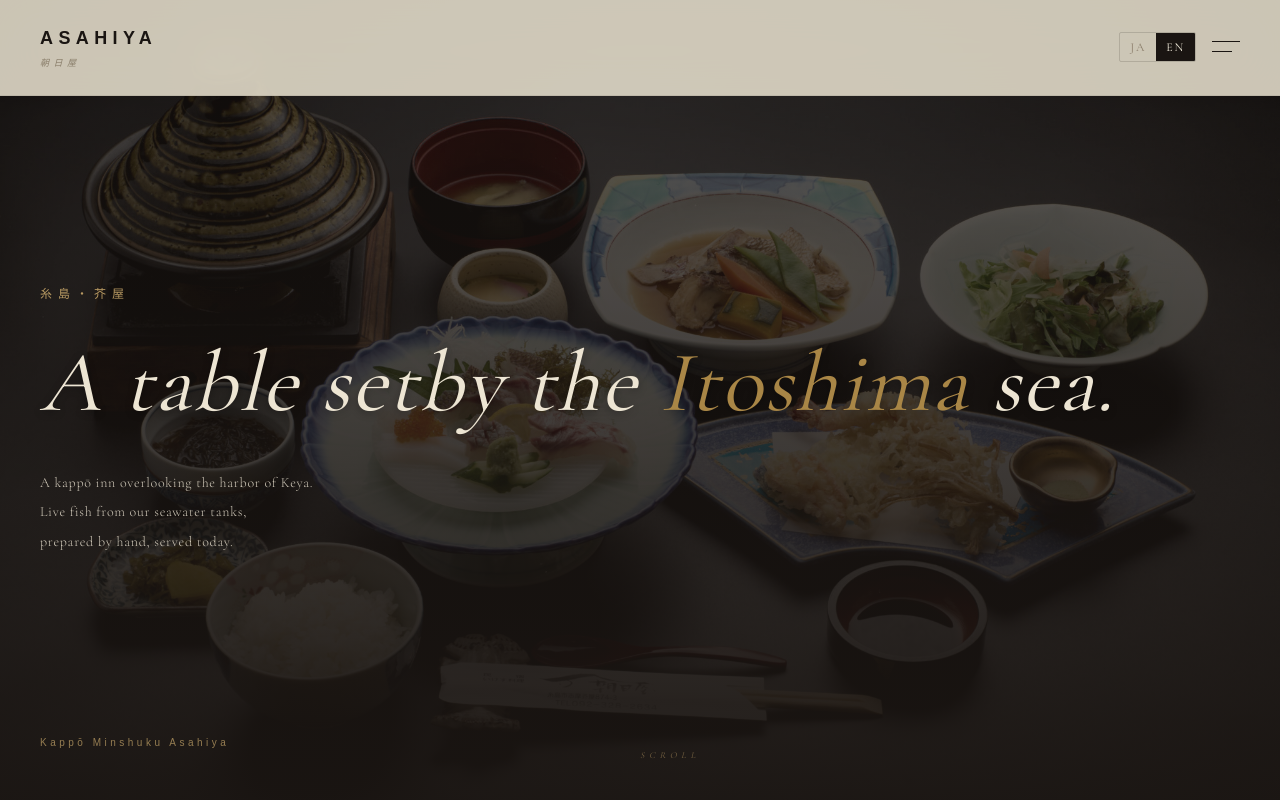
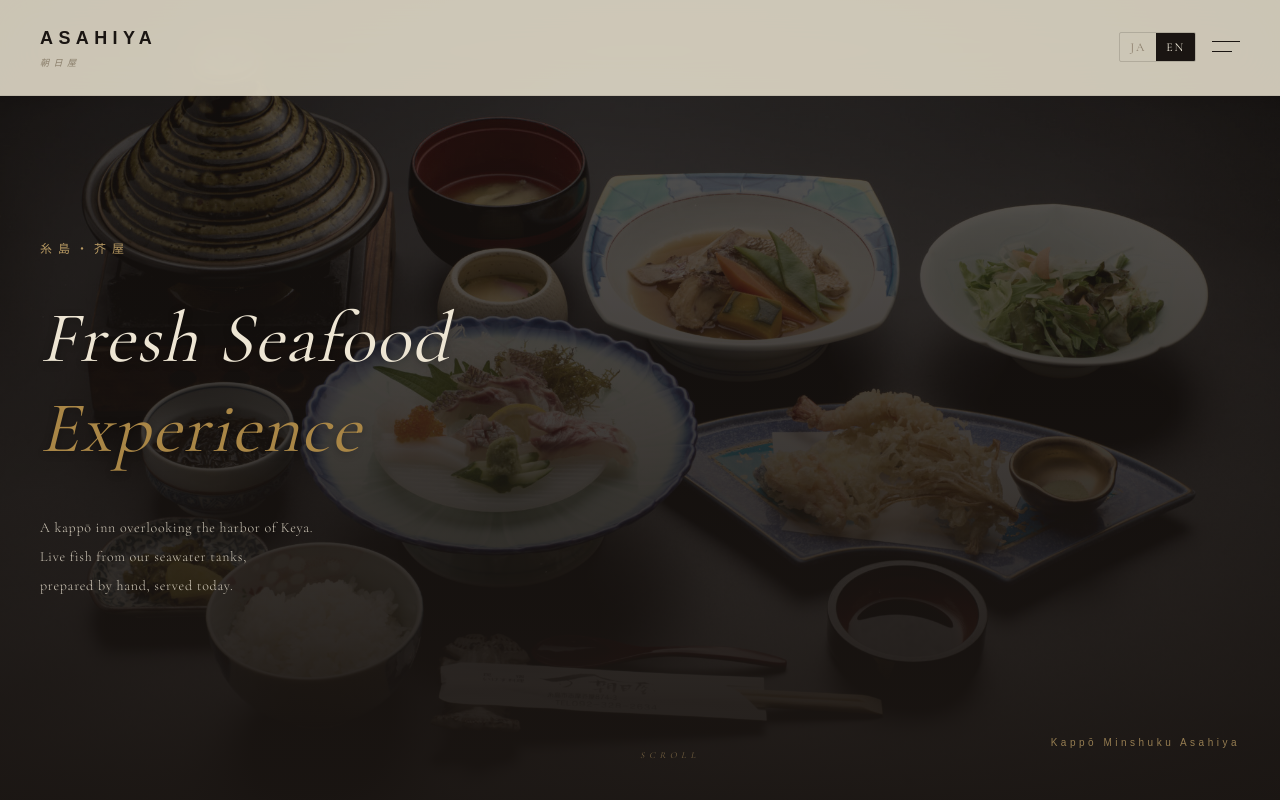
Before and after one commit to getegeteakete/asahiyaryokan, a Next.js app: page /en in a window 1280 px wide. Shown: the top 800 px of the page. Built offline with nearby package versions, Linux system fonts and the light colour scheme; a web font is replaced by a local one.

Commit message:
Heroセクション修正：キャッチコピーを横書きに変更して読みやすく

```diff
--- a/components/Hero.tsx
+++ b/components/Hero.tsx
@@ -26,7 +26,7 @@ export default function Hero() {
 
       <div className="relative z-[2] w-full max-w-[1200px] mx-auto">
         <p
-          className={`mb-8 text-[12px] tracking-[0.5em] uppercase text-kin-light animate-fadeUp [animation-delay:0.2s] [animation-fill-mode:backwards] opacity-90 ${
+          className={`mb-8 text-[12px] tracking-[0.5em] uppercase text-kin-light animate-fadeUp [animation-delay:0.2s] [animation-fill-mode:backwards] opacity-90 font-light ${
             isJa ? 'font-cormorant italic' : 'font-mincho'
           }`}
         >
@@ -34,25 +34,32 @@ export default function Hero() {
         </p>
 
         <h1
-          className={`font-medium text-kinari mb-10 animate-fadeUp [animation-delay:0.1s] ${
+          className={`font-medium text-kinari mb-10 animate-fadeUp [animation-delay:0.1s] leading-tight ${
             isJa
-              ? 'font-mincho text-[clamp(48px,13vw,104px)] tracking-[0.15em] leading-[1.1]'
-              : 'font-cormorant italic font-normal text-[clamp(40px,9vw,86px)] tracking-[0.02em] leading-[1.05]'
+              ? 'font-mincho text-[clamp(42px,9vw,80px)] tracking-[0.12em]'
+              : 'font-cormorant italic font-normal text-[clamp(40px,8vw,72px)] tracking-[0.02em]'
           }`}
           style={{
-            writingMode: isJa ? 'vertical-rl' : 'horizontal-tb',
-            maxHeight: isJa ? '55vh' : 'none',
-            textShadow: '0 2px 8px rgba(0,0,0,0.3)'
+            textShadow: '0 2px 8px rgba(0,0,0,0.3)',
+            writingMode: 'horizontal-tb'
           }}
         >
-          {t('titleLine1')}
-          {isJa && <br />}
-          {t('titleLine2')}
-          <span className="text-kin">{t('titleAccent')}</span>
-          {t('titleLine3')}
+          {isJa ? (
+            <>
+              新鮮な海の恵みを、
+              <br />
+              <span className="text-kin">{t('titleAccent')}</span>
+            </>
+          ) : (
+            <>
+              Fresh Seafood
+              <br />
+              <span className="text-kin">Experience</span>
+            </>
+          )}
         </h1>
 
-        <p className="text-[14px] leading-[2.1] max-w-[500px] text-kinari/85 animate-fadeUp [animation-delay:0.4s] [animation-fill-mode:backwards] font-light tracking-[0.05em]">
+        <p className="text-[14px] leading-[2.1] max-w-[560px] text-kinari/85 animate-fadeUp [animation-delay:0.4s] [animation-fill-mode:backwards] font-light tracking-[0.05em]">
           {t('lead1')}
           <br />
           {t('lead2')}
@@ -62,12 +69,11 @@ export default function Hero() {
       </div>
 
       <div
-        className={`absolute bottom-12 text-[10px] tracking-[0.35em] text-kin-light/70 ${
+        className={`absolute bottom-12 text-[10px] tracking-[0.35em] text-kin-light/70 font-light ${
           isJa
             ? 'right-6 md:right-10 font-cormorant italic'
-            : 'left-6 md:left-10 font-mincho'
+            : 'right-6 md:right-10 font-mincho'
         }`}
-        style={{ writingMode: isJa ? 'vertical-rl' : 'horizontal-tb' }}
       >
         {t('meta')}
       </div>
```
